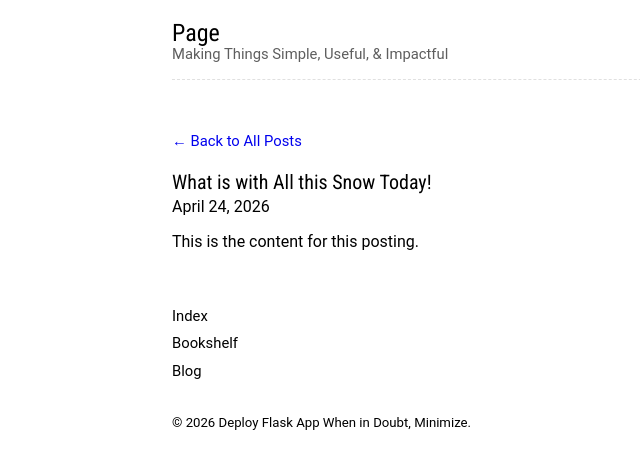
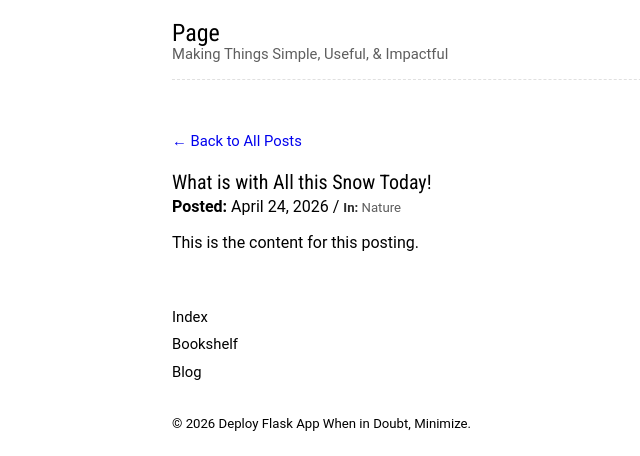
Before and after one commit to rindoshingen/Deploy-Flask-App, a Flask app: page /post/1 in a window 1280 px wide. Shown: the part 173-629 px from the top of the page, without its empty margins (213-853 px from the left). Run offline with Flask 3, Linux system fonts and the light colour scheme.

Commit message:
Enhance post.html with category and posted date
Updated the post template to include category and label date.

```diff
--- a/templates/post.html
+++ b/templates/post.html
@@ -4,7 +4,8 @@
     <a href="{{ url_for('blog') }}" class="blog__back">← Back to All Posts</a>
     <article class="blog-posting__single">
         <h2 class="blog-posting__title">{{ post.title }}</h2>
-        <time class="blog__date">{{ post.date }}</time>
+        <time class="blog__date"><strong>Posted:</strong> {{ post.date }}</time> /
+        <span class="blog__category"><strong>In:</strong> {{ post.category }}</span>
         <p class="blog-posting__content">{{ post.content }}</p>
     </article>
     {% include "_main_nav.html" %}
```
